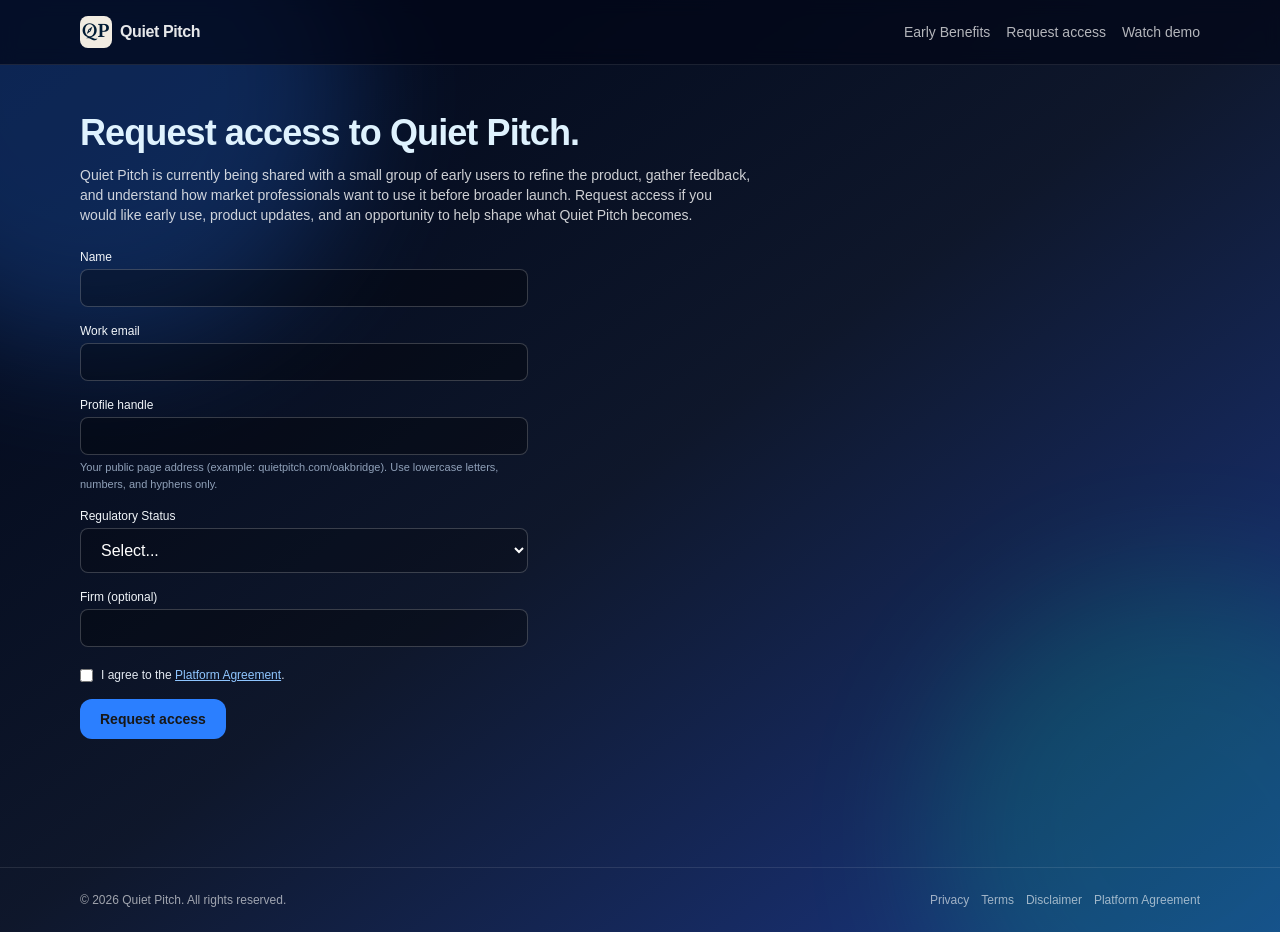
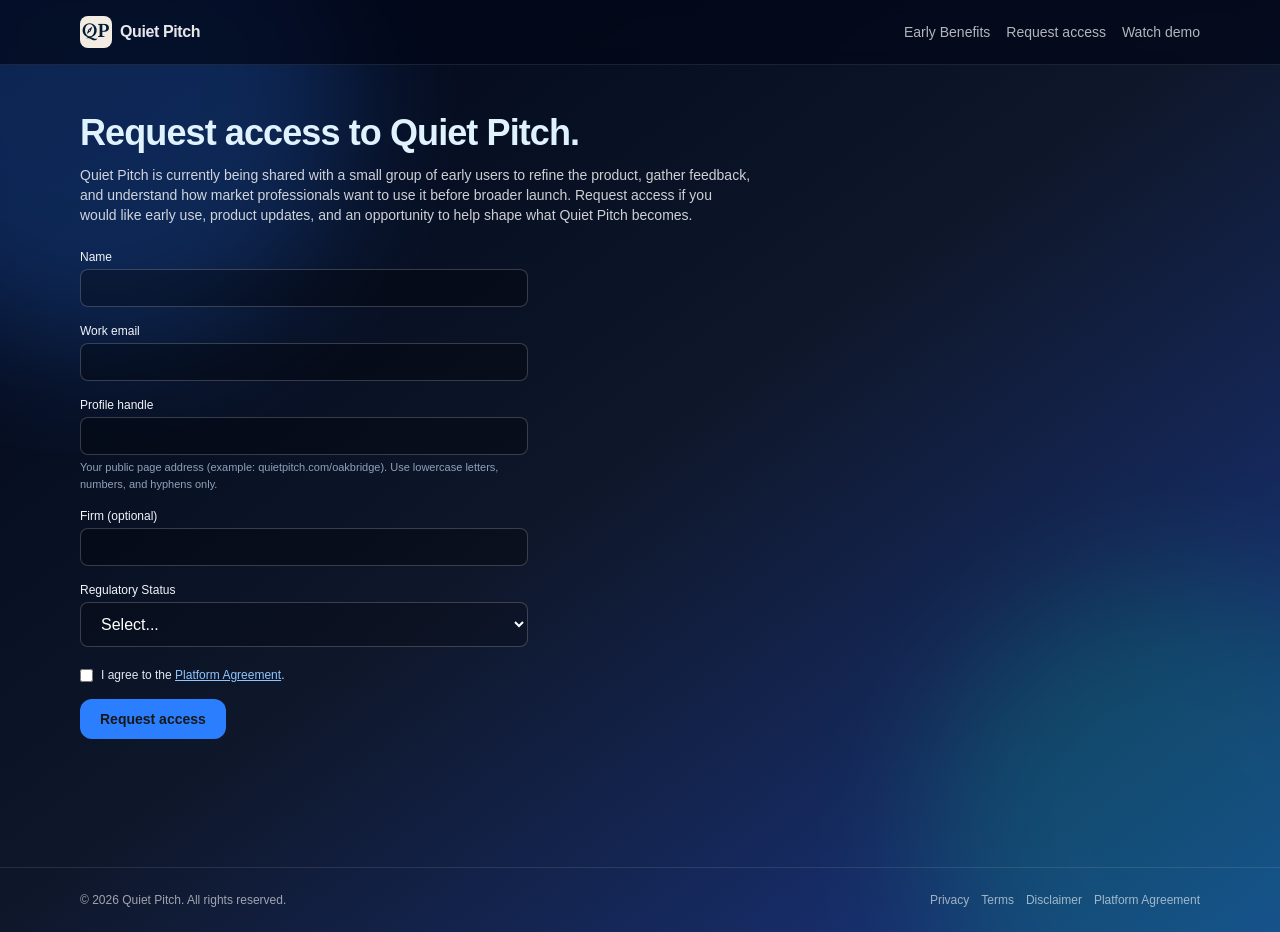
Before and after one commit to ByteBotanist/quietpitch-site, a Next.js app: page /early-access in a window 1280 px wide. Built offline with nearby package versions, Linux system fonts and the light colour scheme.

Commit message:
Add regulatory status to signup

```diff
--- a/components/EarlyAccessForm.tsx
+++ b/components/EarlyAccessForm.tsx
@@ -126,6 +126,17 @@ export default function EarlyAccessForm() {
         )}
       </div>
 
+      <div>
+        <label className="block text-xs mb-1 text-slate-100" htmlFor="firmName">
+          Firm (optional)
+        </label>
+        <input
+          id="firmName"
+          name="firmName"
+          className="w-full rounded-lg bg-black/30 border border-white/20 px-3 py-2 text-sm text-slate-100 outline-none focus:border-blue-400"
+        />
+      </div>
+
       <label className="block text-xs mb-1 text-slate-100" htmlFor="handlee">Regulatory Status</label>
       <select
         name="regulatoryStatus"
@@ -139,17 +150,6 @@ export default function EarlyAccessForm() {
         <option value="Broker-Dealer">Broker-Dealer</option>
         <option value="Dual Registration">Dual Registration</option>
       </select>
-
-      <div>
-        <label className="block text-xs mb-1 text-slate-100" htmlFor="firmName">
-          Firm (optional)
-        </label>
-        <input
-          id="firmName"
-          name="firmName"
-          className="w-full rounded-lg bg-black/30 border border-white/20 px-3 py-2 text-sm text-slate-100 outline-none focus:border-blue-400"
-        />
-      </div>
 
       <div className="pt-1">
         <label className="flex items-start gap-2 text-xs text-slate-200">
```
